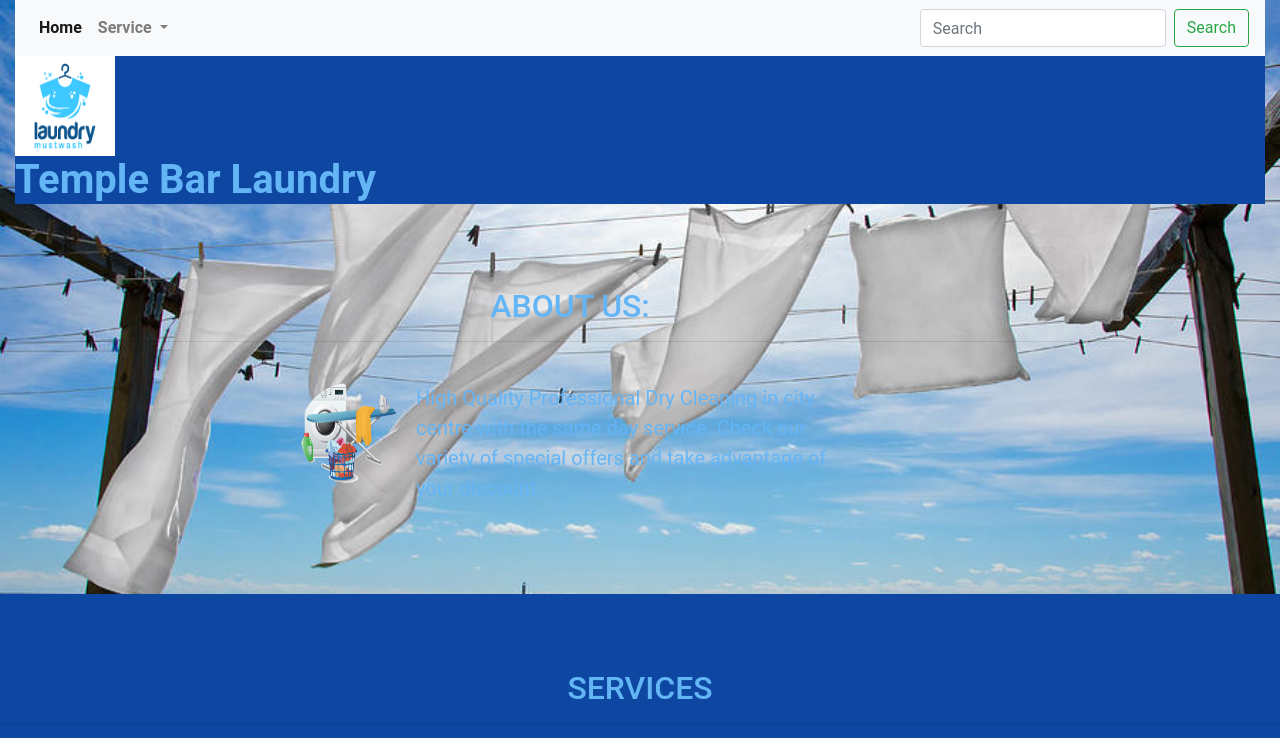
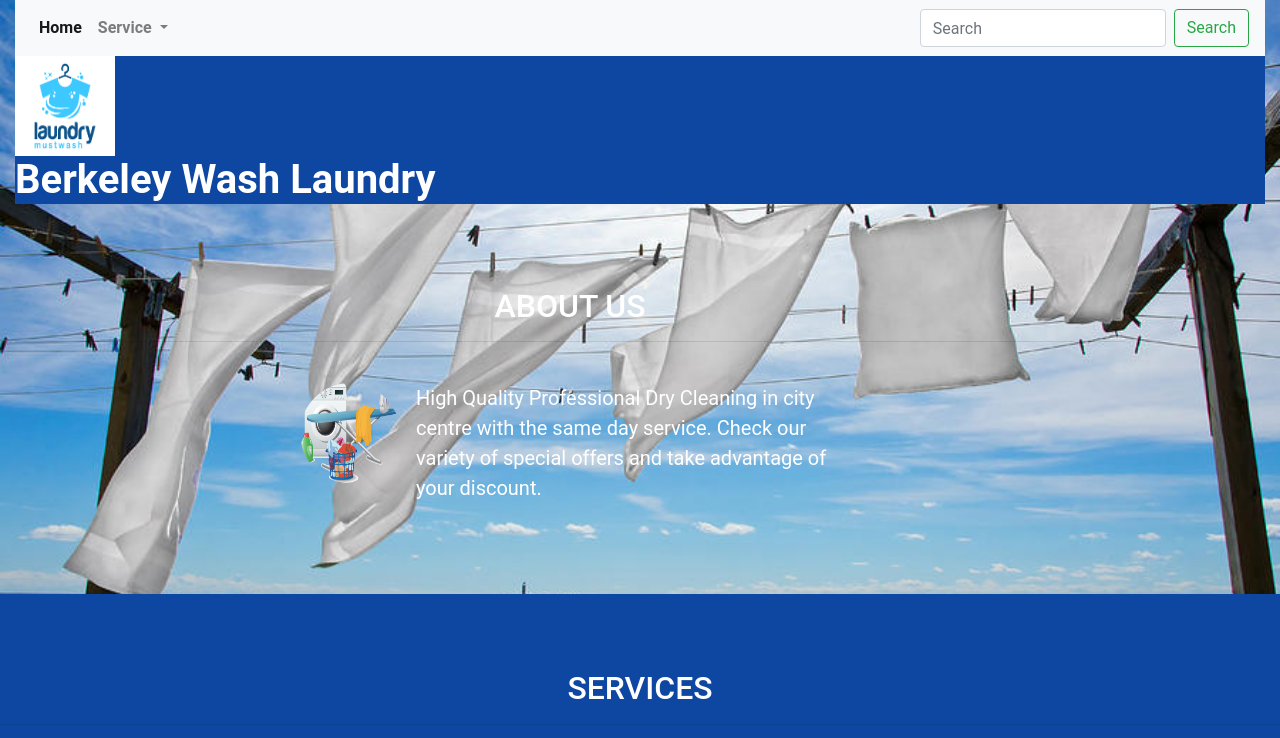
Before and after one commit to ogunmakindetobi/berkeleywash, a plain HTML site: page index.html in a window 1280 px wide. Shown: the top 738 px of the page. Drawn offline with nearby package versions, Linux system fonts and the light colour scheme.

Commit message:
style.css

```diff
--- a/css/style.css
+++ b/css/style.css
@@ -17,7 +17,7 @@ p.thick {
     border-radius: 15px;
     min-width: 100px;
     margin-top: 10px;
-    color: #64b5f6;
+    color: white:
     max-height: 0;
 
 }
@@ -43,10 +43,11 @@ h1 {
 }
 
 .media-body {
-    color: #64b5f6;
+    color: white;
 }
 
 .about-container {
+
 
 
 }
@@ -60,12 +61,13 @@ background-color: white;
     margin-bottom: 0;
     border-bottom: 0;
     text-align: center;
+    color: white;
 
 }
 
 .about .page-header {
     margin-bottom: 25px;
-    color: #64b5f6;
+    color: white;
 }
 
 .page-header h2 {
@@ -93,7 +95,7 @@ Nav {
 
 /*jumbotron*/
 .jumbotron-header {
-    color: #64b5f6;
+    color: white;
     font-weight: bold;
 
 }
@@ -115,7 +117,7 @@ Nav {
 h2 {
     border-color: white;
     border-radius: 15px;
-    color: #64b5f6;
+    color: white;
 
 }
 
--- a/index.html
+++ b/index.html
@@ -1,7 +1,7 @@
 <!DOCTYPE html>
 <html lang="en">
 <head>
-    <title>Temple Laundry</title>
+    <title>Laundry</title>
     <link rel="stylesheet" href="https://stackpath.bootstrapcdn.com/bootstrap/4.4.1/css/bootstrap.min.css" integrity="sha384-Vkoo8x4CGsO3+Hhxv8T/Q5PaXtkKtu6ug5TOeNV6gBiFeWPGFN9MuhOf23Q9Ifjh" crossorigin="anonymous">
 <script src="https://stackpath.bootstrapcdn.com/bootstrap/4.4.1/js/bootstrap.min.js" integrity="sha384-wfSDF2E50Y2D1uUdj0O3uMBJnjuUD4Ih7YwaYd1iqfktj0Uod8GCExl3Og8ifwB6" crossorigin="anonymous"></script>
 <script src="https://cdn.jsdelivr.net/npm/popper.js@1.16.0/dist/umd/popper.min.js" integrity="sha384-Q6E9RHvbIyZFJoft+2mJbHaEWldlvI9IOYy5n3zV9zzTtmI3UksdQRVvoxMfooAo" crossorigin="anonymous"></script>
@@ -49,7 +49,7 @@
         <div class="col-12">
         <section class="callout">
     <h1 class="jumbotron-header"><img src="images/images1.png" height="100" width="100" class="navbar-nav mr-auto"
->Temple Bar Laundry</h1>
+>Berkeley Wash Laundry</h1>
 </div>
       <!-- Quotes -->
         <div class="container-wrapper">
@@ -57,7 +57,7 @@
         <section class="about">
            <div class="row">
            <div class="col-12 page-header">
-            <h2 class="text-uppercase">About Us:</h2>
+            <h2 class="text-uppercase">About Us</h2>
             <hr class="block-divider block-divider--short">
             </div>
             </div>
@@ -154,14 +154,14 @@
             </div>
             <div class="row mx-md-n5">
             <div class="container-location">
-            <address class="col-xs-12 col-sm-6 col py-3 px-md-5 border bg-light">Location: 3 Aston Quay, Temple Bar, Dublin 2, D02 PD65</address>
+            <address class="col-xs-12 col-sm-6 col py-3 px-md-5 border bg-light">Location: Berkeley Road Berkeley Rd, Phibsborough, Dublin, D07 YT65</address>
             </div>
             </div>
 
   <!-- Copyright -->
   <div  class="footer-copyright">
   <div class="footer-copyright text-center py-3">© 2020 Copyright:
-    <a href="https://mdbootstrap.com/education/bootstrap/">TempleLaundry.Com</a>
+    <a href="https://mdbootstrap.com/education/bootstrap/">Berkeleywashlaundry.Com</a>
   </div>
   <!-- Copyright -->
 </footer>
```
